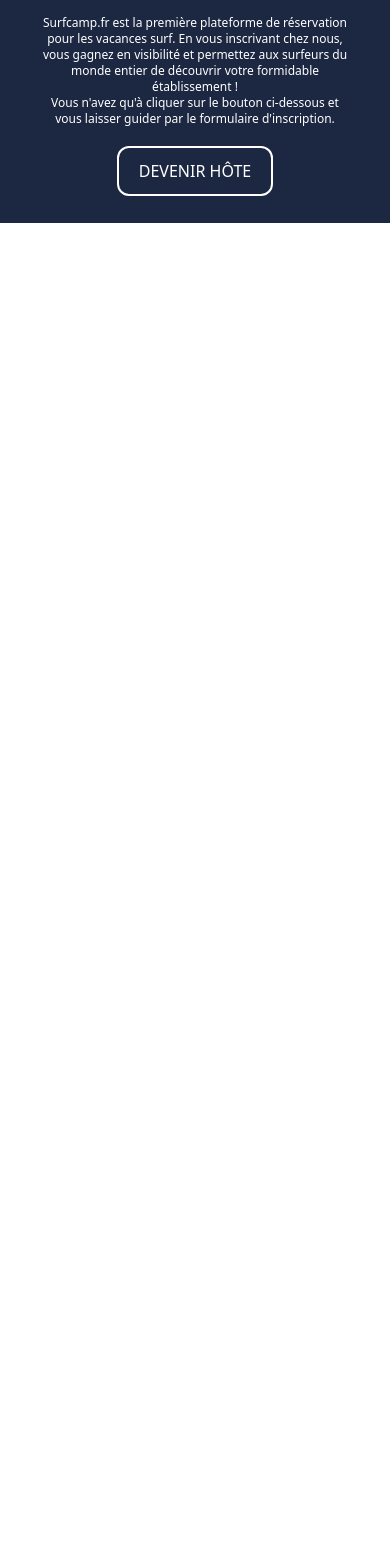
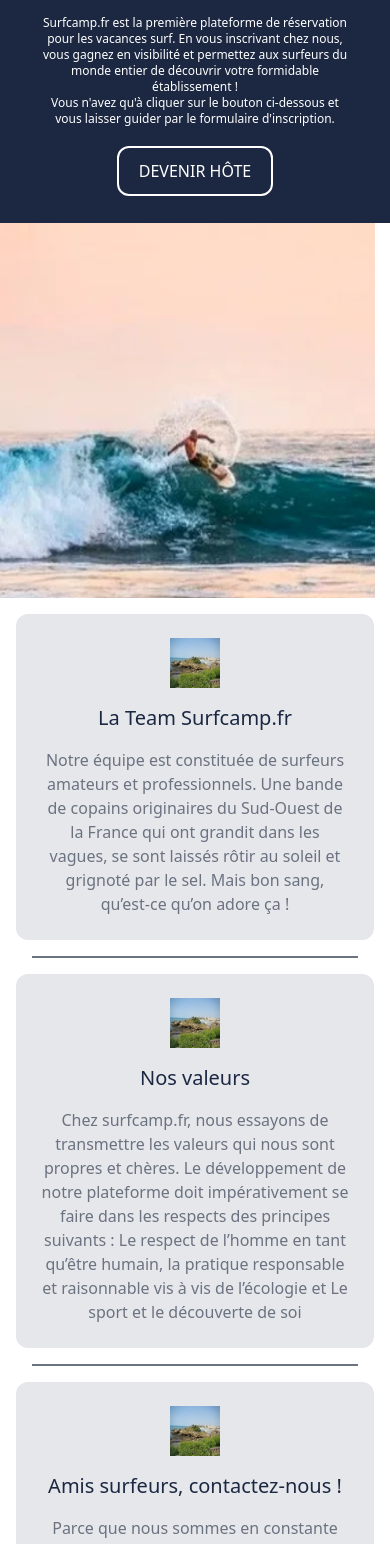
Before and after one commit to WildCodeSchool/btz-0321-p3-surfcamp, a Next.js app: page / in a window 390 px wide. Shown: the part 2691-4235 px from the top of the page. Before the commit the page ends 2914 px from the top, so only its background shows below. Built offline with nearby package versions, Linux system fonts and the light colour scheme.

Commit message:
Index version mobile finished

```diff
--- /dev/null
+++ b/components/value/Value.tsx
@@ -0,0 +1,21 @@
+import Image from "next/image";
+
+interface Iprops {
+  imgvalue: string;
+  titlevalue: string;
+  textvalue: string;
+}
+
+function Value({ titlevalue, imgvalue, textvalue }: Iprops): JSX.Element {
+  return (
+    <div className="flex flex-col items-center content-center p-6 m-4 rounded-xl bg-gray-200">
+      <Image src={imgvalue} alt="value" width={50} height={50} />
+      <h2 className="flex justify-center py-4 text-xl text-BlueCamp">
+        {titlevalue}
+      </h2>
+      <p className="flex text-center text-gray-500">{textvalue}</p>
+    </div>
+  );
+}
+
+export default Value;
--- a/pages/index.tsx
+++ b/pages/index.tsx
@@ -2,8 +2,9 @@
 import Countrycard from "../components/countrycard/Countrycard";
 import Citycard from "../components/citycard/Citycard";
 import MyButton from "../components/button/MyButton";
+import Value from "../components/value/Value";
 
-const France = {
+const france = {
   country: "/Pays.webp",
   titlecountry: "France",
   titlecity: "Biarritz",
@@ -11,6 +12,25 @@
 };
 
 const hostButton = { inputbutton: "DEVENIR HÔTE" };
+
+const valueTeam = {
+  imgvalue: "/Biarritz.jpg",
+  titlevalue: "La Team Surfcamp.fr",
+  textvalue:
+    "Notre équipe est constituée de surfeurs amateurs et professionnels. Une bande de copains originaires du Sud-Ouest de la France qui ont grandit dans les vagues, se sont laissés rôtir au soleil et grignoté par le sel. Mais bon sang, qu’est-ce qu’on adore ça !",
+};
+const valueValue = {
+  imgvalue: "/Biarritz.jpg",
+  titlevalue: "Nos valeurs",
+  textvalue:
+    "Chez surfcamp.fr, nous essayons de transmettre les valeurs qui nous sont propres et chères. Le développement de notre plateforme doit impérativement se faire dans les respects des principes suivants : Le respect de l’homme en tant qu’être humain, la pratique responsable et raisonnable vis à vis de l’écologie et Le sport et le découverte de soi",
+};
+const valueFriend = {
+  imgvalue: "/Biarritz.jpg",
+  titlevalue: "Amis surfeurs, contactez-nous !",
+  textvalue:
+    "Parce que nous sommes en constante recherche de l’amélioration de nos services, de qualité d’article et de véracité d’informations, n’hésitez pas à nous contacter dans le cas où vous voudriez nous faire un retour d’expérience !",
+};
 
 export default function Home(): JSX.Element {
   return (
@@ -65,7 +85,7 @@
         </p>
       </section>
       <section className="">
-        <Countrycard {...France} />
+        <Countrycard {...france} />
       </section>
       <section className="bg-BlueCamp text-white  p-10 text-xs">
         <h2 className="flex justify-center pb-4 text-xl">
@@ -79,10 +99,10 @@
         </p>
       </section>
       <section className="relative m-0">
-        <Citycard {...France} />
+        <Citycard {...france} />
       </section>
       <section className="bg-BlueCamp text-white  p-10 text-xs">
-        <h2 className="flex justify-center pb-4 text-lg text-center">
+        <h2 className="flex justify-center pb-4 text-xl text-center">
           Surfcamp, Surfhouse ? Devenez hôte !{" "}
         </h2>
         <p className="flex text-center">
@@ -103,31 +123,23 @@
           <MyButton {...hostButton} />
         </div>
       </section>
-
-      {/* <section className="relative">
-        <div>
-          <h2>Surfer en France</h2>
-          <p>
-            Lorem ipsum dolor sit amet, consectetur adipiscing elit. Suspendisse
-            sit amet nisl vitae dolor elementum pulvinar vel et eros. Interdum
-            et malesuada fames ac ante ipsum primis in faucibus. Aliquam nibh
-            odio, mollis sed nisl ut, tincidunt lobortis eros. Suspendisse
-            potenti. Suspendisse potenti. Phasellus quis justo non eros
-            venenatis vehicula. Aenean in velit ornare, placerat ex nec,
-            vestibulum erat.
-          </p>
+      <section>
+        <div className="flex items-center content-center">
+          <Image
+            src="/surf.webp"
+            alt="surf home page index"
+            width={375}
+            height={375}
+          />
         </div>
       </section>
-      <section className="relative">
-        <div className="flex flex-wrap">
-          <Citycard {...Biarritz} />
-          <Citycard {...Hossegor} />
-          <Citycard {...Hendaye} />
-          <Citycard {...Lacanau} />
-          <Citycard {...LaTorche} />
-          <Citycard {...Nantes} />
-        </div>
-      </section> */}
+      <section>
+        <Value {...valueTeam} />
+        <hr className="border border-gray-500 mx-8 bg-gray-200" />
+        <Value {...valueValue} />
+        <hr className="border border-gray-500 mx-8 bg-gray-200" />
+        <Value {...valueFriend} />
+      </section>
       <footer></footer>
     </div>
   );
```
